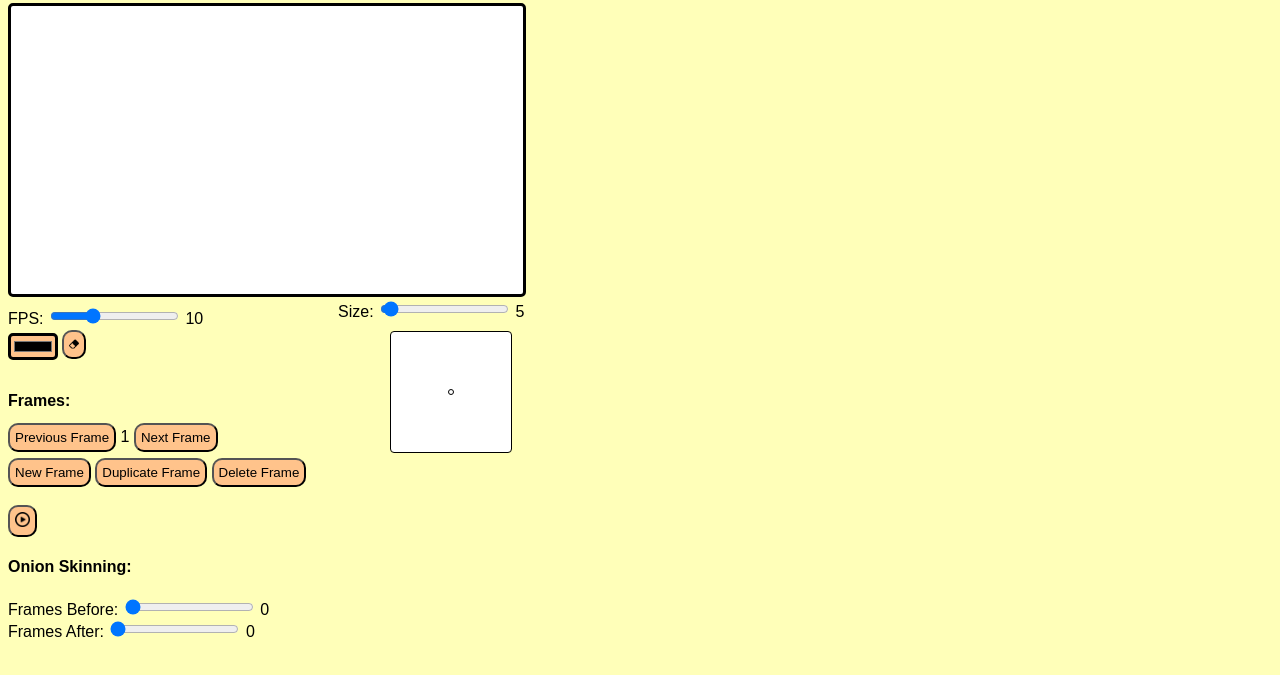
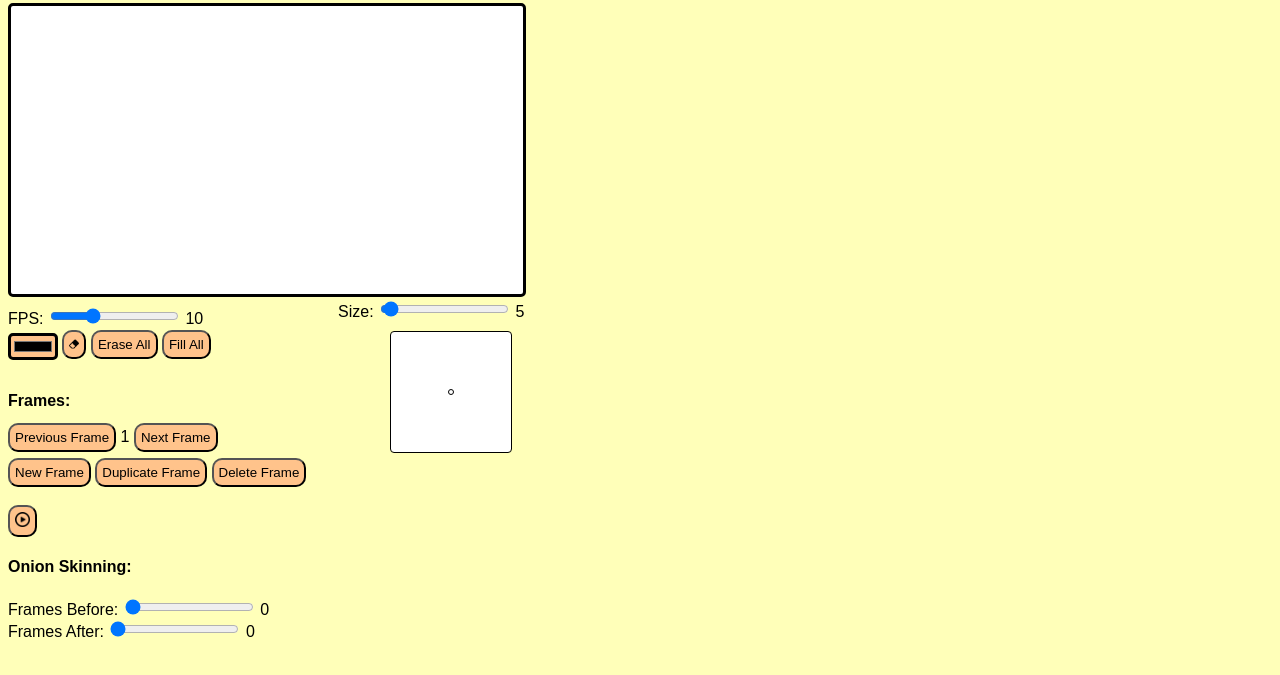
Before and after one commit to wolfielief/BananaAnimator, a plain HTML site: page index.html in a window 1280 px wide. Shown: the part 71-746 px from the top of the page. Drawn offline with Linux system fonts and the light colour scheme.

Commit message:
Update index.html

```diff
--- a/index.html
+++ b/index.html
@@ -24,6 +24,8 @@
     <br>
     <input type="color" id="ColorWheel" class="Input" style="position: relative; bottom: 10px;">
     <button onclick = toggleErase() id="eraseToggle" class="Input" style="position: relative; bottom: 13px;"><img src="eraser.png" width="10px"></button>
+    <button onclick = Fill(0) class="Input" style="position: relative; bottom: 13px;">Erase All</button>
+    <button onclick = Fill(1) class="Input" style="position: relative; bottom: 13px;">Fill All</button>
     <h4 style="position: relative; bottom: 1px;">Frames:</h4>
     <button onclick="IncreaseFrame(-1)" class="Input" style="position: relative; bottom: 10px;">Previous Frame</button>
     <label class="Input" id="Frame#" style="position: relative; bottom: 10px;">1</label>
```
